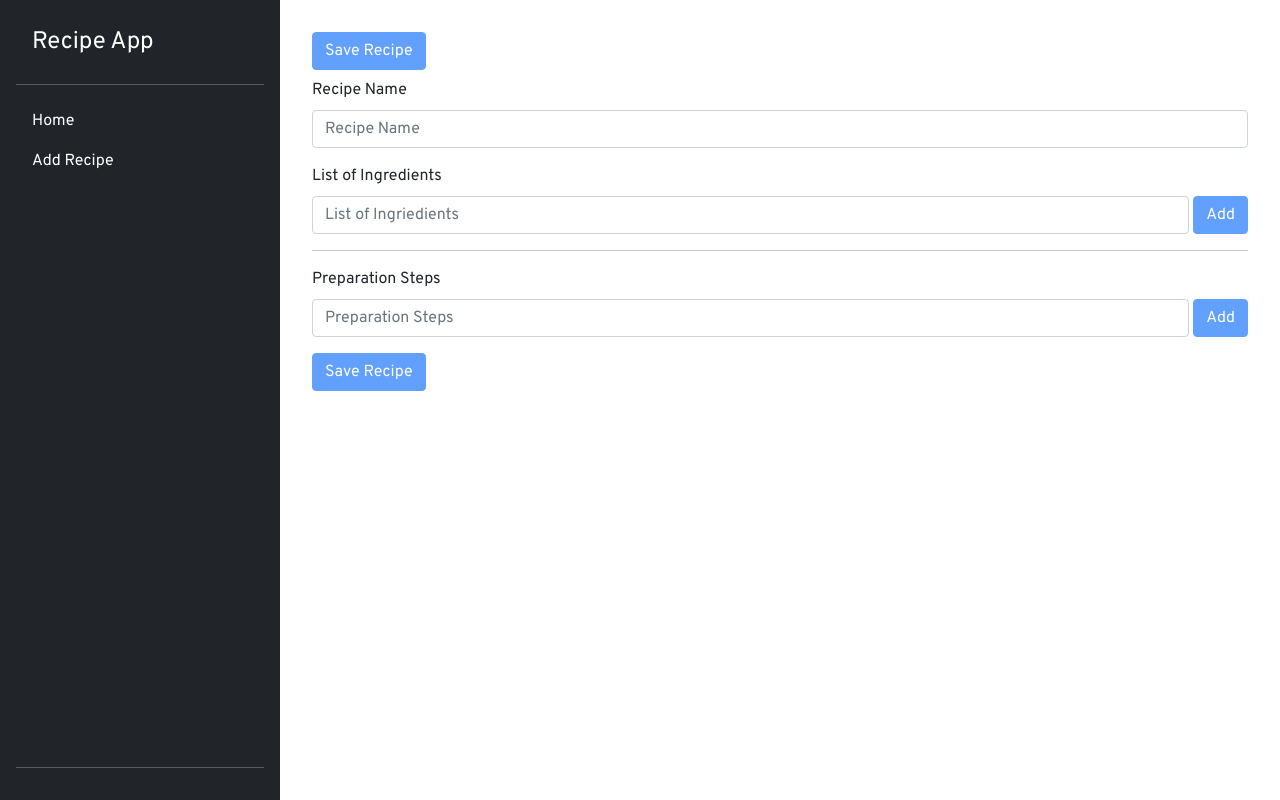
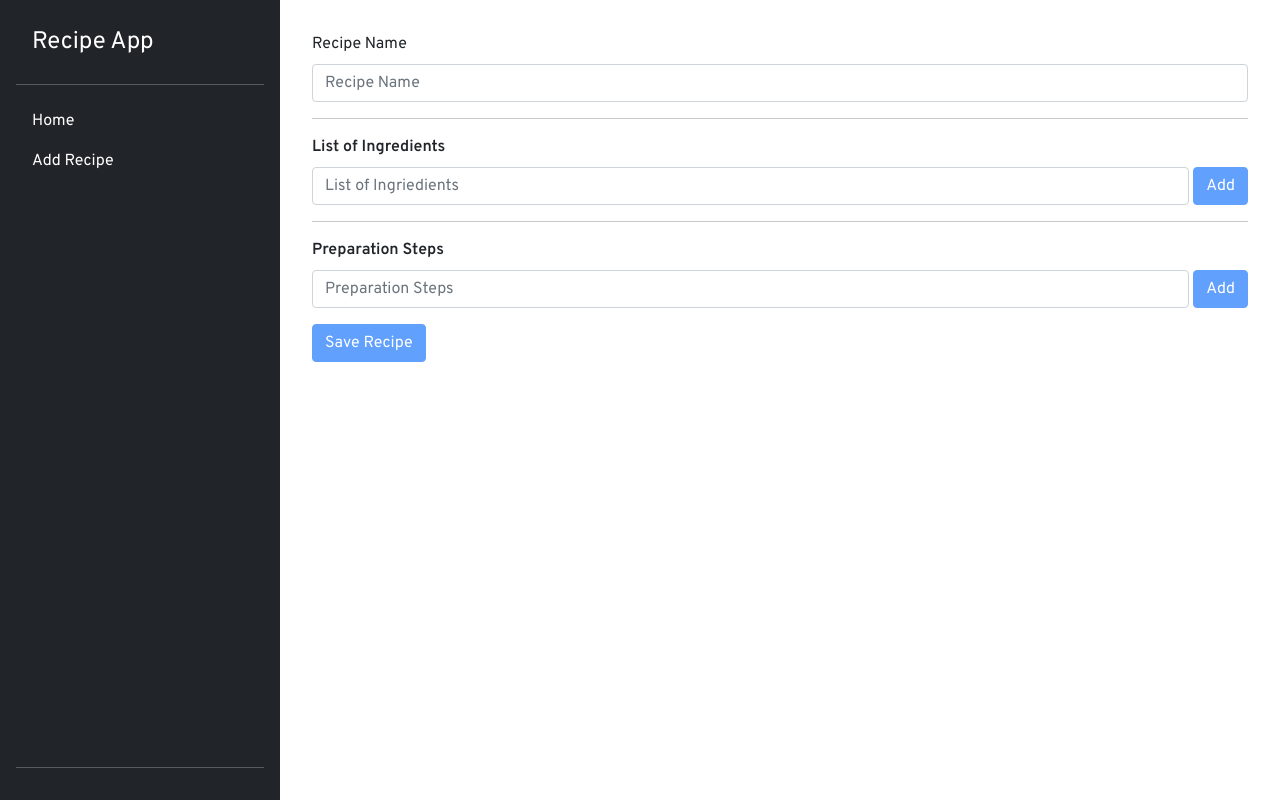
Before and after one commit to elcozy/recipi-dp, a React (Create React App) app: page /#/add-recipe in a window 1280 px wide. Built offline with nearby package versions, Linux system fonts and the light colour scheme.

Commit message:
updated design on homepage

```diff
--- a/src/app.scss
+++ b/src/app.scss
@@ -48,6 +48,7 @@ main {
     margin: 0.1rem;
     text-transform: capitalize;
   }
+  margin-bottom: 0.52rem;
 }
 .ingredient-container {
   display: flex;
@@ -55,3 +56,6 @@ main {
     margin-left: 0.3rem;
   }
 }
+.card-title{
+  border-bottom: 1.3px solid #dee2e6;
+}
--- a/src/components/AddRecipe.js
+++ b/src/components/AddRecipe.js
@@ -96,13 +96,6 @@ const AddRecipe = () => {
 
   return (
     <div>
-      <button
-        disabled={!buttonActive}
-        className="btn btn-primary mb-2"
-        onClick={handleSubmit}
-      >
-        Save Recipe
-      </button>
       <div className="mb-3">
         <label htmlFor="recipeName" className="form-label">
           Recipe Name
@@ -117,9 +110,29 @@ const AddRecipe = () => {
         />
       </div>
       <div className="mb-3">
-        <label htmlFor="listOfIngredients" className="form-label">
+        <hr />
+
+        <label htmlFor="listOfIngredients" className="form-label fw-bold">
           List of Ingredients
         </label>
+        {listOfIngredients.length > 0 && (
+          <div id="ingredientsResult">
+            Ingredients:
+            {listOfIngredients.map((a, i) => (
+              <div className="results" key={i}>
+                <span>
+                  {i + 1}. {a}
+                </span>
+                <button
+                  className="btn btn-danger btn-sm my-1"
+                  onClick={() => deleteRecipeToArray(i, a)}
+                >
+                  x
+                </button>
+              </div>
+            ))}
+          </div>
+        )}
         <div className="ingredient-container">
           <input
             type="text"
@@ -138,31 +151,30 @@ const AddRecipe = () => {
             Add
           </button>
         </div>
-        {listOfIngredients.length > 0 && (
-          <div id="ingredientsResult">
-            Ingredients:
-            {listOfIngredients.map((a, i) => (
+      </div>
+
+      <div className="mb-3">
+        <hr />
+
+        <label htmlFor="preparationSteps" className="form-label fw-bold">
+          Preparation Steps
+        </label>
+
+        {preparationSteps.length > 0 && (
+          <ul id="ingredientsResult">
+            {preparationSteps.map((a, i) => (
               <div className="results" key={i}>
-                <span>
-                  {i + 1}. {a}
-                </span>
+                <li>{a}</li>
                 <button
                   className="btn btn-danger btn-sm my-1"
-                  onClick={() => deleteRecipeToArray(i, a)}
+                  onClick={() => deleteIngredToArray(i, a)}
                 >
                   x
                 </button>
               </div>
             ))}
-          </div>
+          </ul>
         )}
-        <hr />
-      </div>
-
-      <div className="mb-3">
-        <label htmlFor="preparationSteps" className="form-label">
-          Preparation Steps
-        </label>
         <div className="ingredient-container">
           <input
             type="text"
@@ -181,21 +193,6 @@ const AddRecipe = () => {
             Add
           </button>
         </div>
-        {preparationSteps.length > 0 && (
-          <div id="ingredientsResult">
-            {preparationSteps.map((a, i) => (
-              <div className="results" key={i}>
-                <span>-{a}</span>
-                <button
-                  className="btn btn-danger btn-sm my-1"
-                  onClick={() => deleteIngredToArray(i, a)}
-                >
-                  x
-                </button>
-              </div>
-            ))}
-          </div>
-        )}
       </div>
       <button
         disabled={!buttonActive}
--- a/src/components/ListRepices.js
+++ b/src/components/ListRepices.js
@@ -40,32 +40,36 @@ const ListRepices = () => {
               <span className="visually-hidden">Loading...</span>
             </div>
           </div>
-        ) : (
+        ) : savedData.length > 0 ? (
           <div className="row">
             {savedData &&
               savedData.map((item, i) => (
                 <div className="col-sm-6 my-2" key={item.id}>
                   <div className="card h-100">
                     <div className="card-body">
-                      <h5 className="card-title">{item.recipeName}</h5>
+                      <h3 className="card-title">{item.recipeName}</h3>
+
+                      <h5>List of Ingredients</h5>
                       {savedData[i].listOfIngredients && (
                         <div className="ingredientsResult">
-                          {savedData[i].listOfIngredients.map((a, i) => (
-                            <span key={i}>{a} </span>
-                          ))}
+                          {savedData[i].listOfIngredients
+                            .slice(0, 4)
+                            .map((a, i) => (
+                              <span key={i}>{a} </span>
+                            ))}
                         </div>
                       )}
-                      {item.preparationSteps && (
-                        <input
-                          type="text"
-                          className="form-control"
-                          name="preparationSteps"
-                          placeholder="Preparation Steps"
-                          disabled
-                          value={item.preparationSteps}
-                        >
-                          {/* {item.preparationSteps} */}
-                        </input>
+                      <h5>Preparation Steps</h5>
+                      {savedData[i].preparationSteps && (
+                        <ul className="preparationSteps">
+                          {savedData[i].preparationSteps
+                            .slice(0, 2)
+                            .map((item, i) => (
+                              <li className="fs-6" key={i}>
+                                {item}
+                              </li>
+                            ))}
+                        </ul>
                       )}
 
                       <button
@@ -75,13 +79,15 @@ const ListRepices = () => {
                         data-bs-target="#exampleModal"
                         onClick={() => modalData(item)}
                       >
-                        View {item.recipeName} Recipe
+                        View Recipe
                       </button>
                     </div>
                   </div>
                 </div>
               ))}
           </div>
+        ) : (
+          <p>No recipe available</p>
         )}
       </div>
       <div
@@ -110,16 +116,26 @@ const ListRepices = () => {
             <div className="modal-body">
               <h5 className="fw-bold">List of Ingredients</h5>
               {modalContent.listOfIngredients && (
-                <div id="ingredientsResult">
+                <ul id="ingredientsResult">
                   {modalContent.listOfIngredients.map((a, i) => (
-                    <p className="fs-6 text-capitalize" key={i}>
+                    <li className="fs-6 text-capitalize" key={i}>
                       {a}
-                    </p>
+                    </li>
                   ))}
-                </div>
+                </ul>
               )}
               <h5 className="fw-bold">Preparation Steps</h5>
-              <p>{modalContent.preparationSteps}</p>
+              <ul>
+                {modalContent.preparationSteps && (
+                  <div id="ingredientsResult">
+                    {modalContent.preparationSteps.map((a, i) => (
+                      <li className="fs-6" key={i}>
+                        {a}
+                      </li>
+                    ))}
+                  </div>
+                )}
+              </ul>
             </div>
             <div className="modal-footer">
               <button
```
